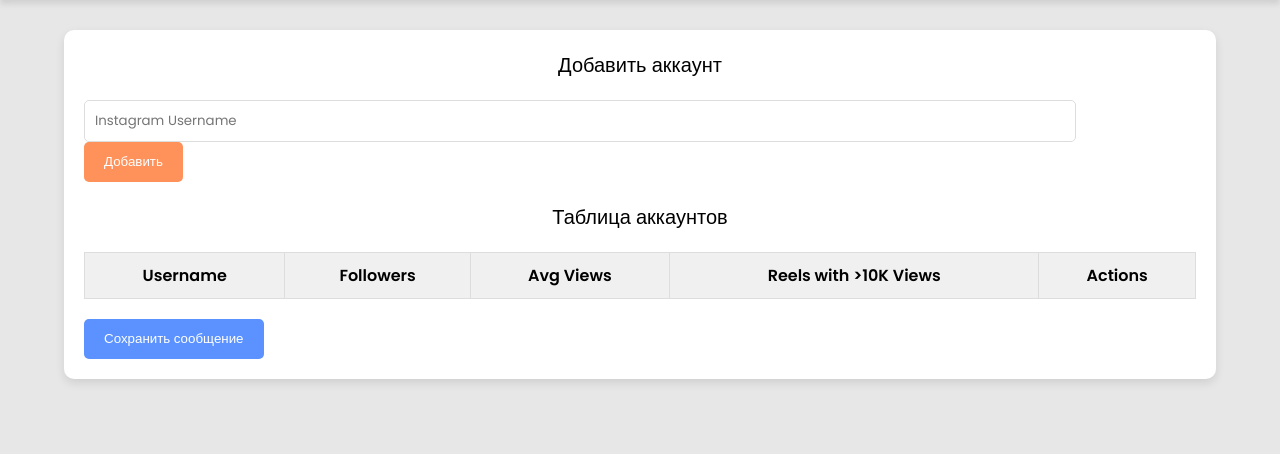
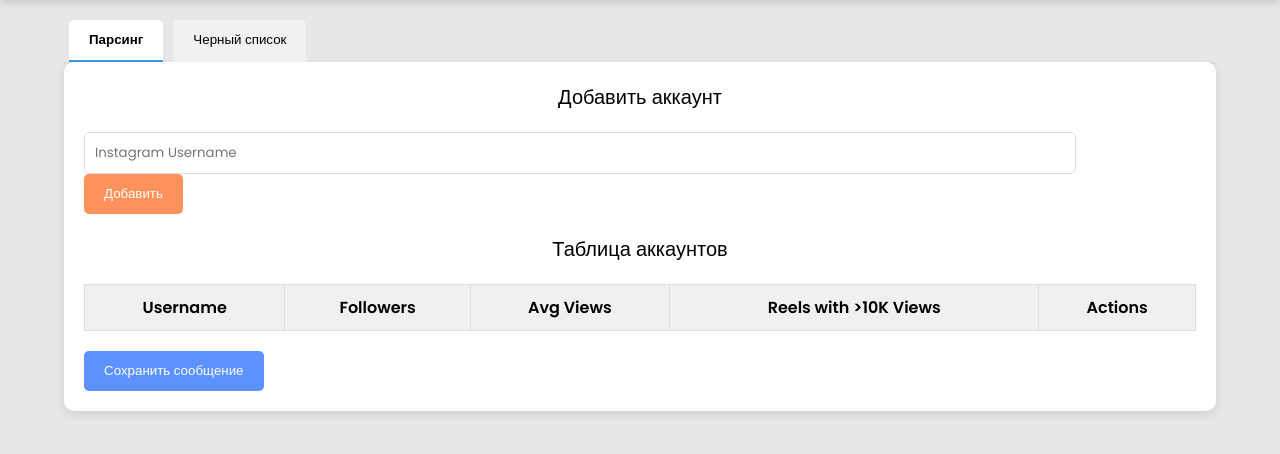
Before and after one commit to vladkanatov/act-dashboard, a FastAPI app: template templates/main.html in a window 1280 px wide. Shown: the part 80-534 px from the top of the page. Run offline with FastAPI, Linux system fonts and the light colour scheme; the template is opened without the code that fills it, so the values that code supplies are empty.

Commit message:
add blacklist tab and endpoints

```diff
--- a/main.py
+++ b/main.py
@@ -38,6 +38,7 @@ HEADERS = {
 # In-memory database simulation
 db_users = {}
 db_accounts = {}
+db_blacklist = {}
 
 # Password hashing
 pwd_context = CryptContext(schemes=["bcrypt"], deprecated="auto")
@@ -66,6 +67,9 @@ class InstagramAccount(BaseModel):
     reels_with_10000_views: int
 
 class TokenData(BaseModel):
+    username: str
+
+class BlacklistAccount(BaseModel):
     username: str
 
 # Dependency
@@ -116,6 +120,26 @@ def login(form_data: OAuth2PasswordRequestForm = Depends()):
     access_token = create_access_token(data={"sub": user["username"]})
     return {"access_token": access_token, "token_type": "bearer"}
 
+@app.get("/blacklist", response_model=List[BlacklistAccount])
+def get_blacklist(current_user: dict = Depends(get_current_user)):
+    return db_blacklist.get(current_user["username"], [])
+
+@app.post("/blacklist")
+def add_to_blacklist(account: BlacklistAccount, current_user: dict = Depends(get_current_user)):
+    if current_user["username"] not in db_blacklist:
+        db_blacklist[current_user["username"]] = []
+    db_blacklist[current_user["username"]].append(account)
+    return {"message": "Account added to blacklist"}
+
+@app.delete("/blacklist/{username}")
+def remove_from_blacklist(username: str, current_user: dict = Depends(get_current_user)):
+    if current_user["username"] not in db_blacklist:
+        raise HTTPException(status_code=404, detail="No blacklist found")
+    db_blacklist[current_user["username"]] = [
+        acc for acc in db_blacklist[current_user["username"]] if acc['username'] != username
+    ]
+    return {"message": "Account removed from blacklist"}
+
 @app.get("/accounts", response_model=List[InstagramAccount])
 def get_accounts(current_user: dict = Depends(get_current_user)):
     return db_accounts.get(current_user["username"], [])
@@ -127,6 +151,9 @@ async def add_account(request: Request, current_user: dict = Depends(get_current
 
     if not username:
         raise HTTPException(status_code=400, detail="Username is required")
+
+    if username in db_blacklist.get(current_user["username"], []):
+        raise HTTPException(status_code=400, detail="Account is blacklisted")
 
     async with aiohttp.ClientSession() as session:
         profile_url = f"https://{RAPIDAPI_HOST}/v1/info"
@@ -188,6 +215,10 @@ def delete_account(ig_username: str, current_user: dict = Depends(get_current_us
     db_accounts[username] = [
         acc for acc in db_accounts[username] if acc['username'] != ig_username
     ]
+
+    if username not in db_blacklist:
+        db_blacklist[username] = []
+    db_blacklist[username].append({"username": ig_username})
     return {"message": "Account deleted successfully"}
 
 async def fetch_followings(session, username):
@@ -219,6 +250,10 @@ async def fetch_reels(session, user_id, max_pages=3):
     return reels
 
 async def process_followings(username, current_user):
+
+    if username in db_blacklist.get(current_user["username"], []):
+        raise HTTPException(status_code=400, detail="Account is blacklisted")
+
     async with aiohttp.ClientSession() as session:
         # Получаем список followings
         followings_data = await fetch_followings(session, username)
@@ -235,6 +270,7 @@ async def process_user(session, user_id):
     # Получаем профиль пользователя
     profile_data = await fetch_profile(session, user_id)
     username = profile_data['data']['username']
+
     followers_count = profile_data['data']['follower_count']
 
     # Получаем рилсы
--- a/templates/main.html
+++ b/templates/main.html
@@ -47,15 +47,57 @@
             cursor: pointer;
         }
 
-        .container {
+        .tabs-container {
             width: 90%;
             max-width: 1200px;
-            margin-top: 30px;
+            margin-top: 20px;
+        }
+
+        .tabs {
+            display: flex;
+            justify-content: flex-start;
+            border-bottom: 2px solid #ddd;
+        }
+
+        .tab-button {
+            background-color: #f1f1f1;
+            border: none;
+            padding: 10px 20px;
+            cursor: pointer;
+            margin: 0 5px;
+            border-top-left-radius: 5px;
+            border-top-right-radius: 5px;
+            border-bottom: 2px solid transparent;
+            transition: background-color 0.3s, border-bottom 0.3s;
+        }
+
+        .tab-button:hover {
+            background-color: #ddd;
+        }
+
+        .tab-button.active {
+            background-color: #fff;
+            border-bottom: 2px solid #3498db;
+            font-weight: bold;
+        }
+
+        .tab-content {
+            display: none;
+            width: 100%;
+        }
+
+        .tab-content.active {
+            display: block;
+        }
+
+        .container {
+            width: 100%;
             background-color: #fff;
             box-shadow: 0 4px 10px rgba(0, 0, 0, 0.1);
             border-radius: 10px;
             overflow: hidden;
             padding: 20px;
+            margin-top: -2px; /* Чтобы контейнер был "присоединен" к вкладкам */
         }
 
         .title {
@@ -248,6 +290,13 @@
         <button id="logoutButton">Выйти</button>
     </header>
 
+    <div class="tabs-container">
+        <div class="tabs">
+            <button class="tab-button active" onclick="showTab('parsingTab', this)">Парсинг</button>
+            <button class="tab-button" onclick="showTab('blacklistTab', this)">Черный список</button>
+        </div>
+
+        <div id="parsingTab" class="tab-content active">
             <div class="container">
                 <div class="form-section">
                     <h3 class="title">Добавить аккаунт</h3>
@@ -283,8 +332,110 @@
                     <button id="sendMessageButton">Принять</button>
                 </div>
             </div>
+        </div>
+
+        <div id="blacklistTab" class="tab-content">
+            <div class="container">
+                <h3 class="title">Черный список</h3>
+                <table>
+                    <thead>
+                        <tr>
+                            <th>Username</th>
+                            <th>Actions</th>
+                        </tr>
+                    </thead>
+                    <tbody id="blacklistTableBody">
+                        <!-- Rows dynamically populated -->
+                    </tbody>
+                </table>
+            </div>
+        </div>
+    </div>
+
     <script>
-        document.addEventListener("DOMContentLoaded", updateAccountList)
+
+        function showTab(tabId, element) {
+            document.querySelectorAll('.tab-content').forEach(tab => {
+                tab.classList.remove('active');
+            });
+            document.getElementById(tabId).classList.add('active');
+
+            document.querySelectorAll('.tab-button').forEach(button => {
+                button.classList.remove('active');
+            });
+            element.classList.add('active');
+
+            if (tabId === 'blacklistTab') {
+                updateBlacklist();
+            } else if (tabId === 'parsingTab') {
+                updateAccountList();
+            }
+        }
+
+
+        document.addEventListener("DOMContentLoaded", () => {
+            updateAccountList();
+            updateBlacklist();
+        });
+
+        async function updateBlacklist() {
+            const response = await fetch('/blacklist', {
+                headers: {
+                    'token': localStorage.getItem('access_token')
+                }
+            });
+            const blacklist = await response.json();
+
+            const blacklistTableBody = document.querySelector('#blacklistTableBody');
+            blacklistTableBody.innerHTML = ''; // Очистить текущий список
+
+            blacklist.forEach(account => {
+                const row = document.createElement('tr');
+                row.innerHTML = `
+                    <td><a href="https://www.instagram.com/${account.username}" target="_blank">${account.username}</a></td>
+                    <td>
+                        <button class="btn btn-danger btn-sm" onclick="removeFromBlacklist('${account.username}')">Remove</button>
+                    </td>
+                `;
+                blacklistTableBody.appendChild(row);
+            });
+        }
+
+        async function removeFromBlacklist(username) {
+            const response = await fetch(`/blacklist/${username}`, {
+                method: 'DELETE',
+                headers: {
+                    'token': localStorage.getItem('access_token')
+                }
+            });
+            const result = await response.json();
+            alert(result.message);
+            updateBlacklist();
+        }
+
+        async function deleteAccount(username) {
+            if (!confirm(`Are you sure you want to delete ${username}?`)) {
+                return;
+            }
+            try {
+                const token = localStorage.getItem('access_token');
+                const response = await fetch(`/accounts/${username}`, {
+                    method: 'DELETE',
+                    headers: {
+                        'Content-Type': 'application/json',
+                        'token': token
+                    }
+                });
+
+                const result = await response.json();
+                alert(result.message);
+                updateAccountList();
+                updateBlacklist();
+            } catch (error) {
+                alert((error.response && error.response.message) || 'Failed to delete account');
+            }
+        }
+
         document.getElementById('addAccountForm').addEventListener('submit', async (event) => {
             event.preventDefault();
 
```
Lines whose indentation alone changed are shown as unchanged.
